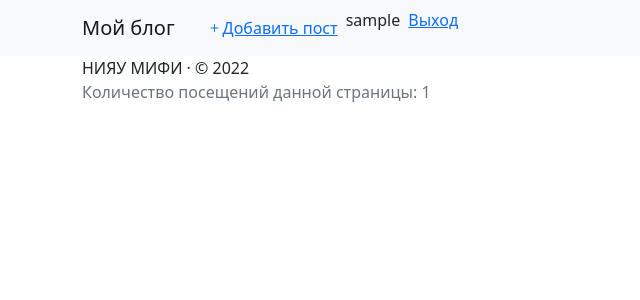
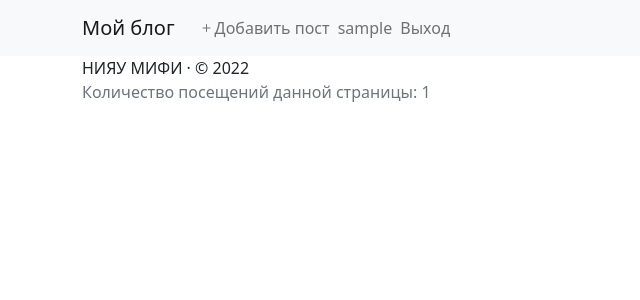
Before and after one commit to Azonchic16/djangogirls, a Django app: page / in a window 1280 px wide. Shown: the top 300 px of the page, without its empty margins (0-640 px from the left). Run offline with Django 3.2, Linux system fonts and the light colour scheme; the visitor is signed in with stand-in values (Sample User, id 1); data that the repository does not hold is empty; some libraries are stand-ins or nearby versions.

Commit message:
23.11.2022

```diff
--- a/blog/templates/blog/base.html
+++ b/blog/templates/blog/base.html
@@ -29,22 +29,21 @@
           <div class="navbar-nav">
             {%if user.get_username %}
             <ul class='navbar-nav w-100'>
-              <li class="nav-link">
-                <a href="{%url 'post_new'%}" class="ms-2"><i class="bi-plus"></i>Добавить пост</a>
+              <li class="nav-item">
+                <a class="nav-link" href="{%url 'post_new'%}">
+                  <i class="bi-plus"></i>Добавить пост</a>
               </li>
             </ul>
+              <span class="navbar-text">{{user.get_username}}</span>
             <ul class="navbar-nav ms-auto">
-              <li>
-                <class="nav-text">{{user.get_username}}
-              </li>
-              <li>
-               <a href="{%url 'logout'%}" class="ms-2">Выход</a>
+              <li class="nav-item">
+               <a class="nav-link" href="{%url 'logout'%}">Выход</a>
               </li>
             </ul>
             {%else%}
             <ul class="navbar-nav ms-auto">
               <li class="nav-item">
-                <a href="{%url 'login'%}" class="ms-2">Вход</a></li>
+                <a class="nav-link" href="{%url 'login'%}">Вход</a></li>
             </ul>{%endif%}
           </div>
         </div>
--- a/blog/templates/blog/post.html
+++ b/blog/templates/blog/post.html
@@ -1,6 +1,8 @@
 <div class="card">
     <div class="card-header">
-        <a href="{%url 'post_detail' pk=post.pk %}" class="nav-link">{{ post.title }}</a>
+        <h1 class="card-title">
+            <a class="nav-text" href="{%url 'post_detail' pk=post.pk %}">{{ post.title }}</a>
+        </h1>
     </div>
     <div class="card-body">
         <p class="card-text">{{ post.text|linebreaksbr }}</p>
```
Also changed, not shown: blog/templates/blog/post_detail.html (+16 -8 lines).
